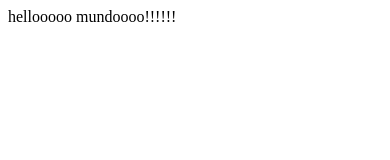
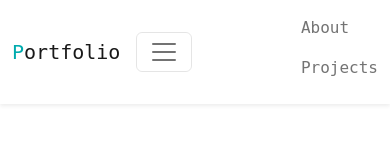
Before and after one commit to cintiad876/Portfolio, a plain HTML site: page index.html in a window 390 px wide. Drawn offline with nearby package versions, Linux system fonts and the light colour scheme.

Commit message:
Added navbar, added style css, also added some images

```diff
--- a/index.html
+++ b/index.html
@@ -1 +1,36 @@
-hellooooo mundoooo!!!!!!
+<!DOCTYPE html>
+<html lang="en">
+<head>
+    <meta charset="utf-8">
+    <meta name="viewport" content="width=device-width, initial-scale=1.0">
+    <link rel="icon" type="img/png" href="img/logo.png" />
+    <link href="https://cdn.jsdelivr.net/npm/bootstrap@5.2.2/dist/css/bootstrap.min.css" rel="stylesheet" integrity="sha384-Zenh87qX5JnK2Jl0vWa8Ck2rdkQ2Bzep5IDxbcnCeuOxjzrPF/et3URy9Bv1WTRi" crossorigin="anonymous">
+    <link rel="stylesheet" href="style.css">
+    <title>Portfolio</title>
+</head>
+<body>
+
+    <nav class="navbar navbar-expand-lg navbar-light shadow-sm">
+        <div class="container">
+          <a class ="navbar-brand title-icon" href="#"><span class="font-primary">P</span>ortfolio</a>
+
+          <button class="navbar-toggler" type="button" data-bs-toggle="collapse" data-bs-target="#navbarToggler">
+            <span class="navbar-toggler-icon"></span>
+          </button>
+
+
+        <div class="collapse navbar-collapse" id="navbar-Toggler"></div>
+            <ul class="navbar-nav ms-auto mb-2">
+              <li class="nav-item">
+                <a class="nav-link font black" href="#about">About</a>
+              </li>
+              <li class="nav-item">
+                <a class="nav-link font black" href="#projects">Projects</a>
+              </li>
+            </ul>
+          </div>
+        </div>
+      </nav>
+      <script src="https://cdn.jsdelivr.net/npm/bootstrap@5.2.2/dist/js/bootstrap.bundle.min.js" integrity="sha384-OERcA2EqjJCMA+/3y+gxIOqMEjwtxJY7qPCqsdltbNJuaOe923+mo//f6V8Qbsw3" crossorigin="anonymous"></script>
+</body>
+</html>
--- /dev/null
+++ b/style.css
@@ -0,0 +1,18 @@
+/***************
+
+COMMON
+
+****************/
+
+body{
+    font-family: "monospace",sans-serif;
+}
+
+.font-primary{
+    color: #00abae
+}
+
+.title.icon{
+    font-size: 20px;
+    font-weight: bold;
+}
```
Also changed, not shown: img/logo.png (added), img/project-twitter.png (added), img/sample-woman.jpg (added), 1 other file.
